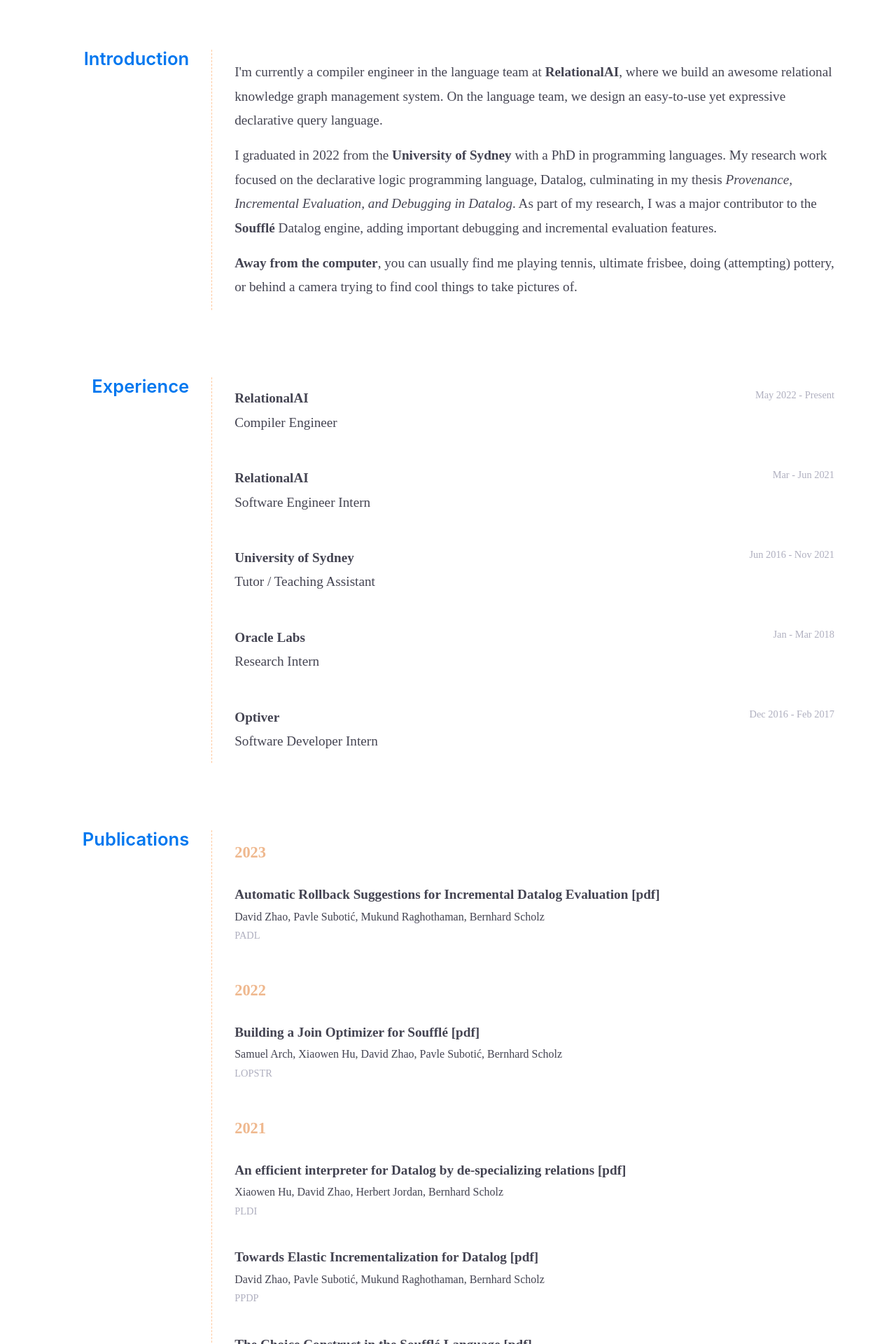
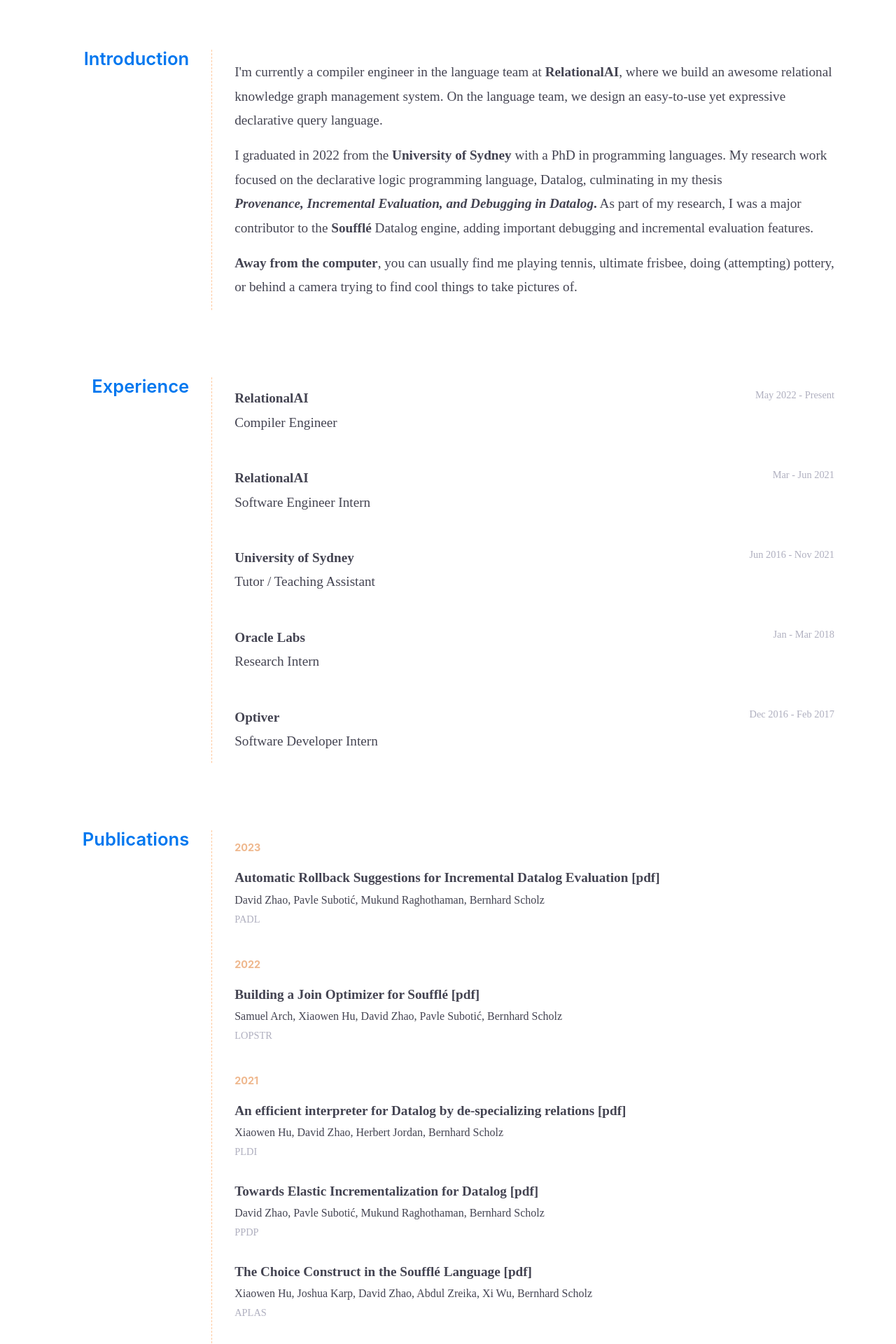
Before and after one commit to davidwzhao/davidwzhao.github.io, a Jekyll site: the page built from index.html, in a window 1280 px wide. Shown: the part 534-2454 px from the top of the page at 70% size. Built offline with Jekyll 4.4.1, drawn with Linux system fonts in a browser that asks for light colours; some web fonts are replaced.

Commit message:
Minor spacing fixes

```diff
--- a/_includes/intro.html
+++ b/_includes/intro.html
@@ -15,7 +15,9 @@
         <a class="underline_link" href="https://sydney.edu.au" target="_blank">University of Sydney</a>
         with a PhD in programming languages. My research work focused on the declarative
         logic programming language, Datalog, culminating in my thesis
-        <emph>Provenance, Incremental Evaluation, and Debugging in Datalog</emph>.
+        <a class="underline_link" href="{{ baseurl }}/pdf/thesis.pdf" target="_blank">
+            <emph>Provenance, Incremental Evaluation, and Debugging in Datalog</emph>.
+        </a>
         As part of my research, I was a major contributor to the
         <a class="underline_link", href="https://souffle-lang.org">Soufflé</a> Datalog engine,
         adding important debugging and incremental evaluation features.
--- a/_sass/coolscss/_publications.scss
+++ b/_sass/coolscss/_publications.scss
@@ -1,18 +1,18 @@
 .publications {
     .section_content {
         display: grid;
-        gap: 1.2rem 0rem;
+        gap: 0.8rem 0rem;
 
         .publication_year {
+            font-family: Inter;
             font-weight: 700;
-            font-size: 1.4rem;
+            font-size: 0.9rem;
             color: $dark-orange;
             margin-top: 0.8rem;
         }
 
         .publication {
 
-            margin-top: 0.2rem;
             margin-bottom: 0.8rem;
 
             display: grid;
```
